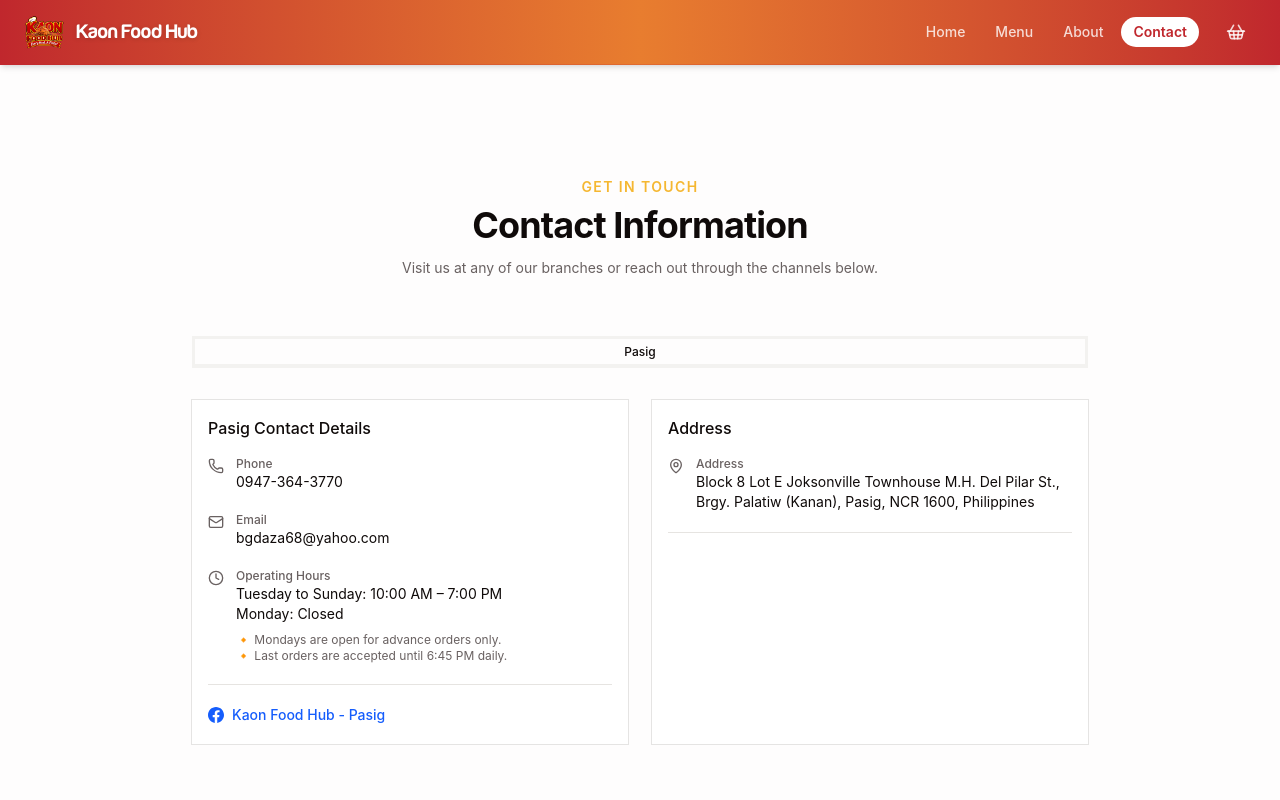
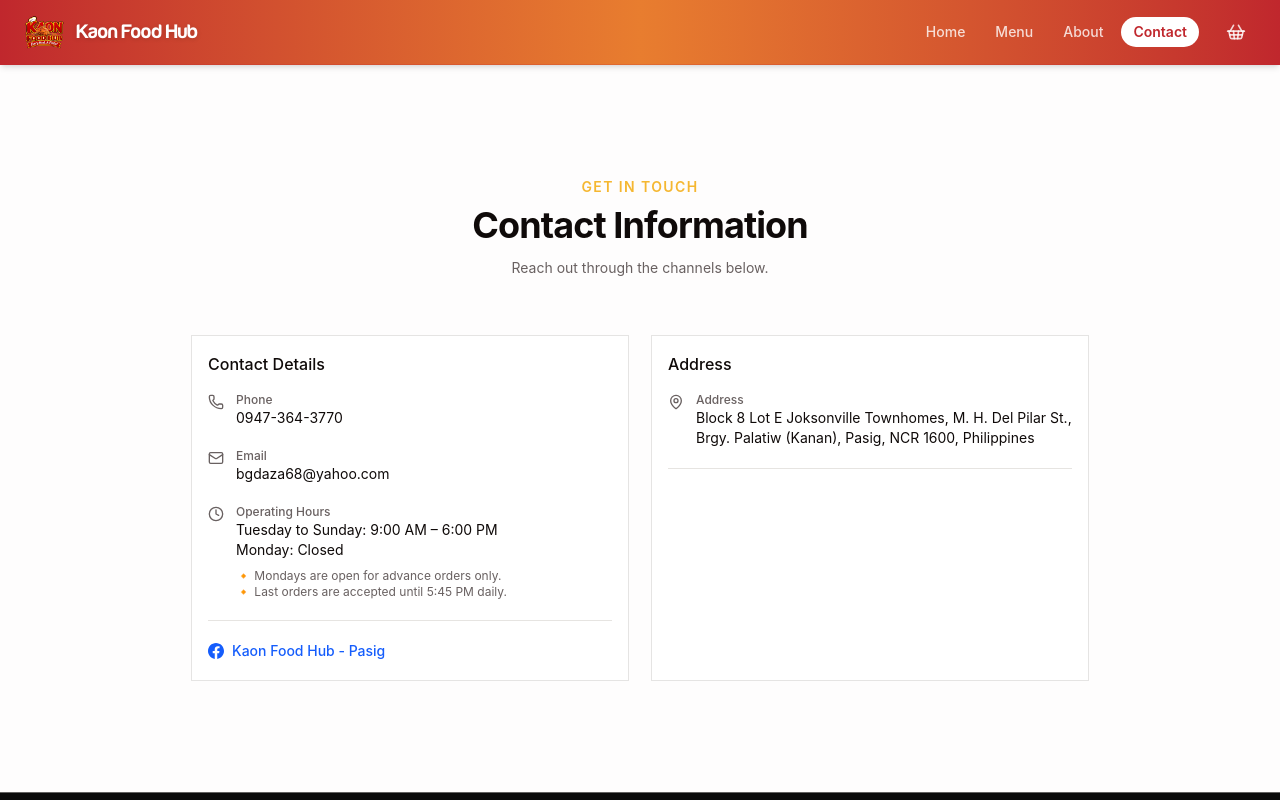
Before and after one commit to grahamogatia/kaon-food-hub, a React (Vite) app: page /contact in a window 1280 px wide. Shown: the top 800 px of the page. Built offline with nearby package versions, Linux system fonts and the light colour scheme.

Commit message:
refactor: remove word pasig

```diff
--- a/src/components/sections/contact-card.tsx
+++ b/src/components/sections/contact-card.tsx
@@ -29,24 +29,18 @@
             Contact Information
           </h1>
           <p className="mt-3 text-sm leading-relaxed text-muted-foreground">
-            Visit us at any of our branches or reach out through the channels below.
+            Reach out through the channels below.
           </p>
         </div>
 
         {/* Tabs for branches */}
         <div className="mx-auto mt-14 max-w-4xl">
-          <Tabs defaultValue="pasig" className="w-full">
-            <TabsList className="mb-6 flex w-full justify-center gap-2">
-              <TabsTrigger value="pasig">Pasig</TabsTrigger>
-            </TabsList>
 
-            {/* Pasig Tab */}
-            <TabsContent value="pasig">
               <div className="grid gap-6 sm:grid-cols-2">
                 {/* Main contact */}
                 <Card>
                   <CardHeader>
-                    <CardTitle className="text-base">Pasig Contact Details</CardTitle>
+                    <CardTitle className="text-base">Contact Details</CardTitle>
                   </CardHeader>
                   <CardContent className="space-y-5">
                     <ContactRow
@@ -64,11 +58,11 @@
                       label="Operating Hours"
                       value={
                         <span>
-                          <span className="block">Tuesday to Sunday: 10:00 AM – 7:00 PM</span>
+                          <span className="block">Tuesday to Sunday: 9:00 AM – 6:00 PM</span>
                           <span className="block">Monday: Closed</span>
                           <span className="block mt-2 text-xs text-muted-foreground">
                             🔸 Mondays are open for advance orders only.<br />
-                            🔸 Last orders are accepted until 6:45 PM daily.
+                            🔸 Last orders are accepted until 5:45 PM daily.
                           </span>
                         </span>
                       }
@@ -90,14 +84,12 @@
                     <ContactRow
                       icon={<MapPin className="size-4" />}
                       label="Address"
-                      value={"Block 8 Lot E Joksonville Townhouse M.H. Del Pilar St., Brgy. Palatiw (Kanan), Pasig, NCR 1600, Philippines"}
+                      value={"Block 8 Lot E Joksonville Townhomes, M. H. Del Pilar St., Brgy. Palatiw (Kanan), Pasig, NCR 1600, Philippines"}
                     />
                     <Separator />
                   </CardContent>
                 </Card>
               </div>
-            </TabsContent>
-          </Tabs>
         </div>
       </div>
     </section>
```
